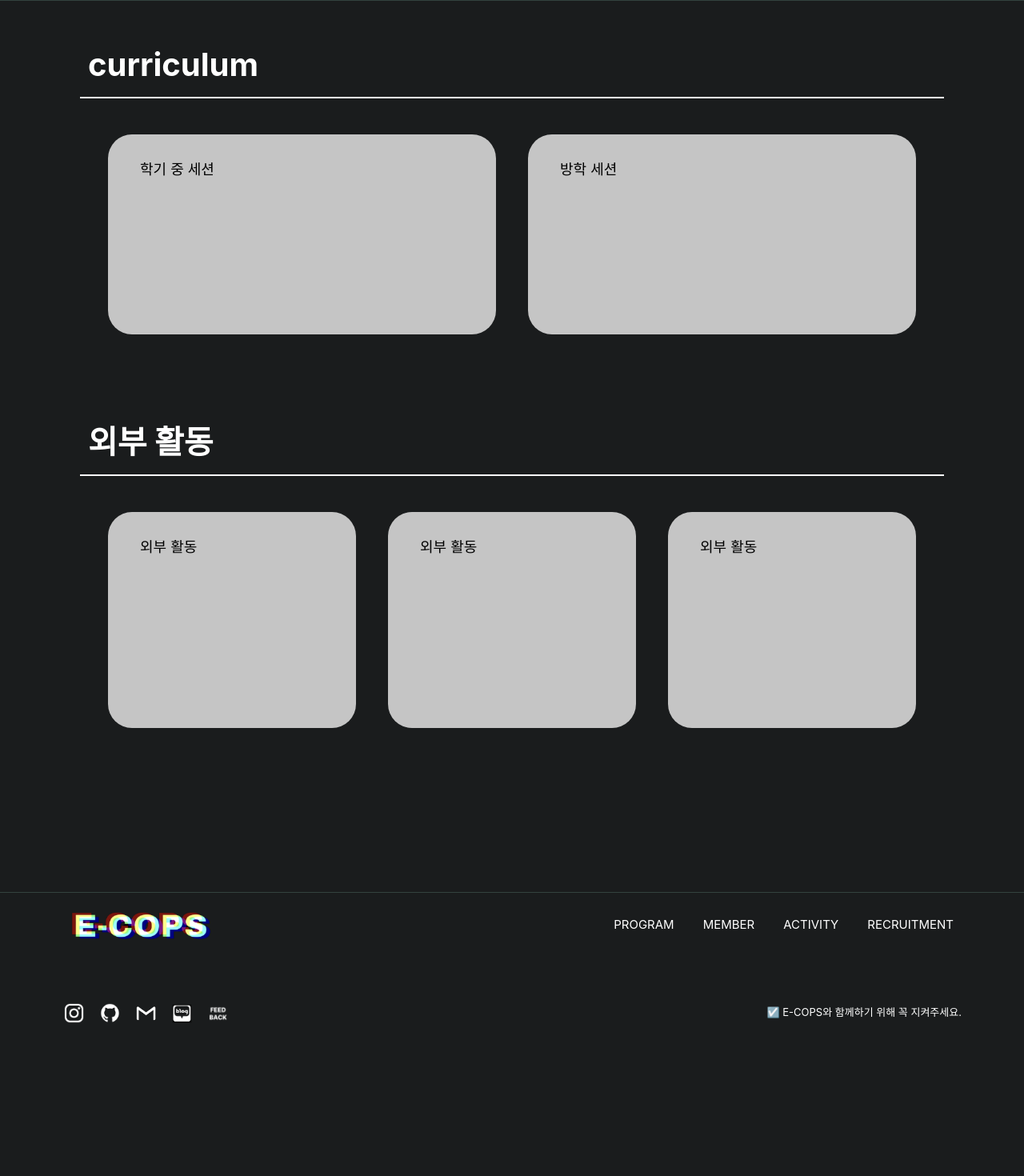
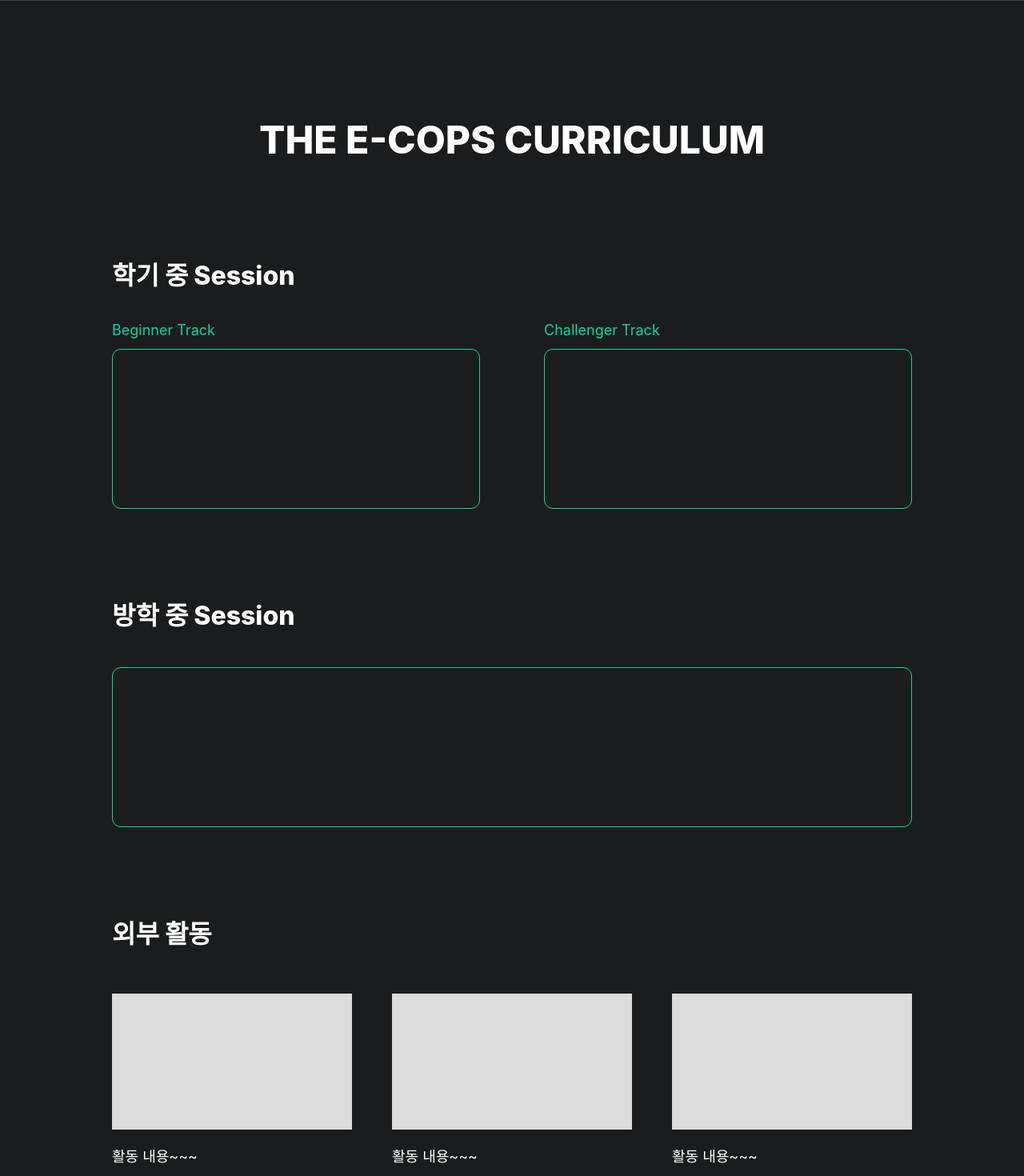
Before and after one commit to E-COPS/webv2_front, a React (Create React App) app: page /program in a window 1280 px wide. Shown: the part 80-1550 px from the top of the page at 80% size. Before the commit the page ends 1396 px from the top, so only its background shows below. Built offline with nearby package versions, Linux system fonts and the light colour scheme; a web font is replaced by a local one.

Commit message:
Program update

```diff
--- a/src/routes/Program.js
+++ b/src/routes/Program.js
@@ -9,32 +9,61 @@ function Program(){
         <NavBar/>
     </header>
     <main className={styles.mainContainer}>
-      {/* content - curriculum */}
+      {/* header */}
+      <div className={styles.headerContainer}>
+        <text className={styles.titleText}>THE E-COPS CURRICULUM</text>
+      </div>
+      {/* content - 학기 중 세션 */}
       <div className={styles.contentContainer}>
-        <text className={styles.titleText}>curriculum</text>
-        <div className={styles.divider}></div>
+        {/* 소제목 */}
+        <div style={{width: 1000,}}>
+          <text className={styles.titleText} style={{fontSize: 32, padding: 0, margin: 0}}>학기 중 Session</text>
+        </div>
         <div className={styles.rowContainer}>
-          <div className={styles.bigBox}>
-          <text className={styles.contentText}>학기 중 세션</text>
+          {/* beginner box*/}
+          <div className={styles.columnContainer}>
+            <text className={styles.boxTitleText}>Beginner Track</text>
+            <div className={styles.boxContainer}></div>
           </div>
-          <div className={styles.bigBox}>
-          <text className={styles.contentText}>방학 세션</text>
+          {/* challenger box*/}
+          <div className={styles.columnContainer}>
+            <text className={styles.boxTitleText}>Challenger Track</text>
+            <div className={styles.boxContainer}></div>
           </div>
+        </div>
+      </div>
+      {/* content - 방학 중 세션 */}
+      <div className={styles.contentContainer}>
+        {/* 소제목 */}
+        <div style={{width: 1000,}}>
+          <text className={styles.titleText} style={{fontSize: 32, padding: 0, margin: 0}}>방학 중 Session</text>
+        </div>
+        <div className={styles.rowContainer}>
+          {/* box */}
+          <div className={styles.boxContainer} style={{width: '100%'}}></div>
         </div>
       </div>
       {/* content - 외부 활동 */}
       <div className={styles.contentContainer}>
-        <text className={styles.titleText}>외부 활동</text>
-        <div className={styles.divider}></div>
+        {/* 소제목 */}
+        <div style={{width: 1000,}}>
+          <text className={styles.titleText} style={{fontSize: 32, padding: 0, margin: 0}}>외부 활동</text>
+        </div>
         <div className={styles.rowContainer}>
-          <div className={styles.smallBox}>
-          <text className={styles.contentText}>외부 활동</text>
+          {/* 활동 1 */}
+          <div className={styles.columnContainer} style={{width: 300,}}>
+            <div className={styles.ImgContainer}></div>
+            <text className={styles.contentText}>활동 내용~~~</text>
           </div>
-          <div className={styles.smallBox}>
-          <text className={styles.contentText}>외부 활동</text>
+          {/* 활동 2 */}
+          <div className={styles.columnContainer}  style={{width: 300,}}>
+            <div className={styles.ImgContainer}></div>
+            <text className={styles.contentText}>활동 내용~~~</text>
           </div>
-          <div className={styles.smallBox}>
-          <text className={styles.contentText}>외부 활동</text>
+          {/* 활동 3 */}
+          <div className={styles.columnContainer}  style={{width: 300,}}>
+            <div className={styles.ImgContainer}></div>
+            <text className={styles.contentText}>활동 내용~~~</text>
           </div>
         </div>
       </div>
--- a/src/routes/Program.module.css
+++ b/src/routes/Program.module.css
@@ -5,55 +5,84 @@
   border-bottom: 1px solid #33423E;
 }
 
+.headerContainer {
+  height: 200px;
+  width: 100%;
+  display: flex;
+  flex-direction: column;
+  justify-content: flex-end;
+  align-items: center;
+  margin-bottom: 70px;
+}
+
 .contentContainer {
+  display: flex;
+  flex-direction: column;
   height: auto;
   width: 100%;
   margin-bottom: 70px;
+  justify-content: center;
+  align-items: center;
 }
 
 .rowContainer {
   display: flex;
   flex-direction: row;
   justify-content: space-between;
+  width: 1000px;
+  height: auto;
+  margin: 30px 0px;
+}
+
+.columnContainer {
+  display: flex;
+  flex-direction: column;
+  width: 460px;
+  height: auto;
+  justify-content: flex-start;
+}
+
+.boxContainer {
+  border: 1px solid #00D9A5;
+  border-radius: 11px;
   width: 100%;
-  height: auto;
-  padding: 15px;
+  height: 200px;
+  margin: 10px 0px;
+}
+
+.ImgContainer{
+  width: 100%;
+  height: 170px;
+  margin: 20px 0px;
+  background-color: gainsboro;
 }
 
 .titleText {
-  font-size: 40px;
-  font-weight: bold;
+  font-size: 48px;
+  font-weight: 800;
   padding: 10px;
   color: white;
+  margin-bottom: 30px;
 }
 
-.divider {
-  background-color: white;
-  height: 2px;
-  width: 100%;
-  margin: 10px 0px;
-}
-
-.bigBox {
-  flex: 1;
-  margin: 20px;
-  background-color: #C5C5C5;
-  border-radius: 30px;
-  padding: 30px;
-  height: 250px;
- }
-
-.smallBox {
- flex: 1;
- margin: 20px;
- background-color: #C5C5C5;
- border-radius: 30px;
- padding: 30px;
- height: 270px;
+.boxTitleText{
+  color: #00D9A5;
+  font-size: 18px;
 }
 
 .contentText {
+  color: white;
   font-size: 18px;
-  padding: 10px;
-  color: black;
 }
+
+
+/* 작은 화면 */
+@media screen and (max-width:1000px) {
+  .mainContainer {
+    padding: 20px;
+    padding-top: 10px;
+  }
+  .titleText {
+    font-size: 30px;
+  }
+}
```
